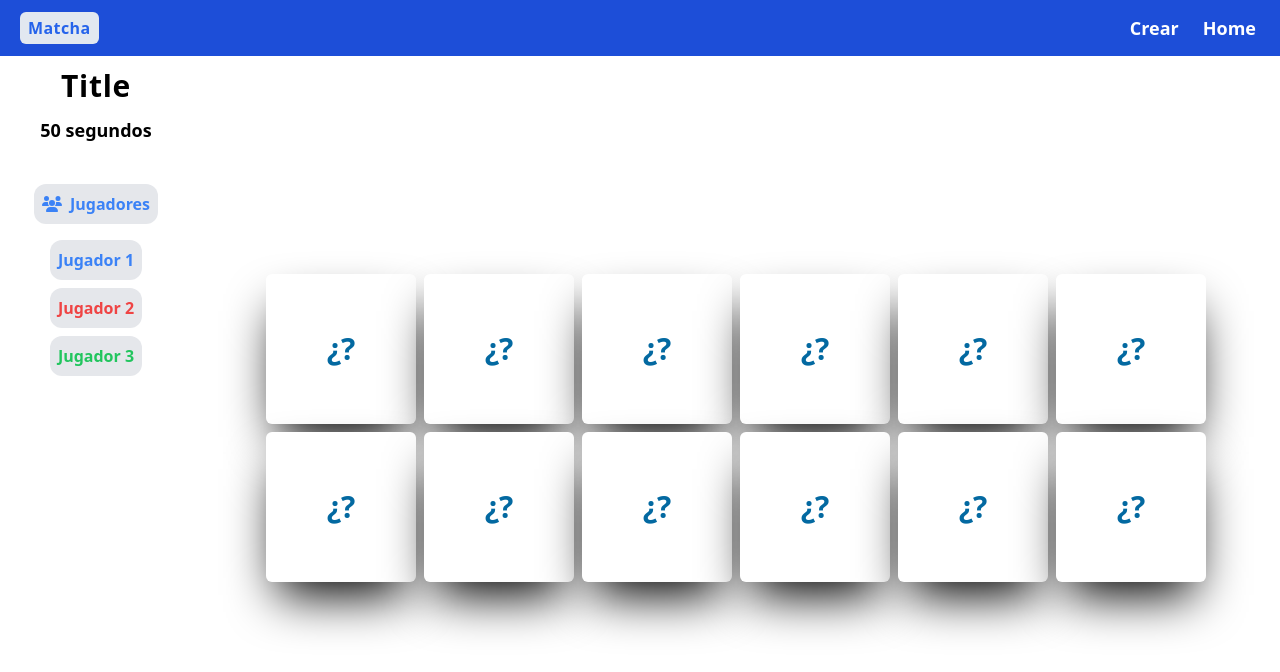
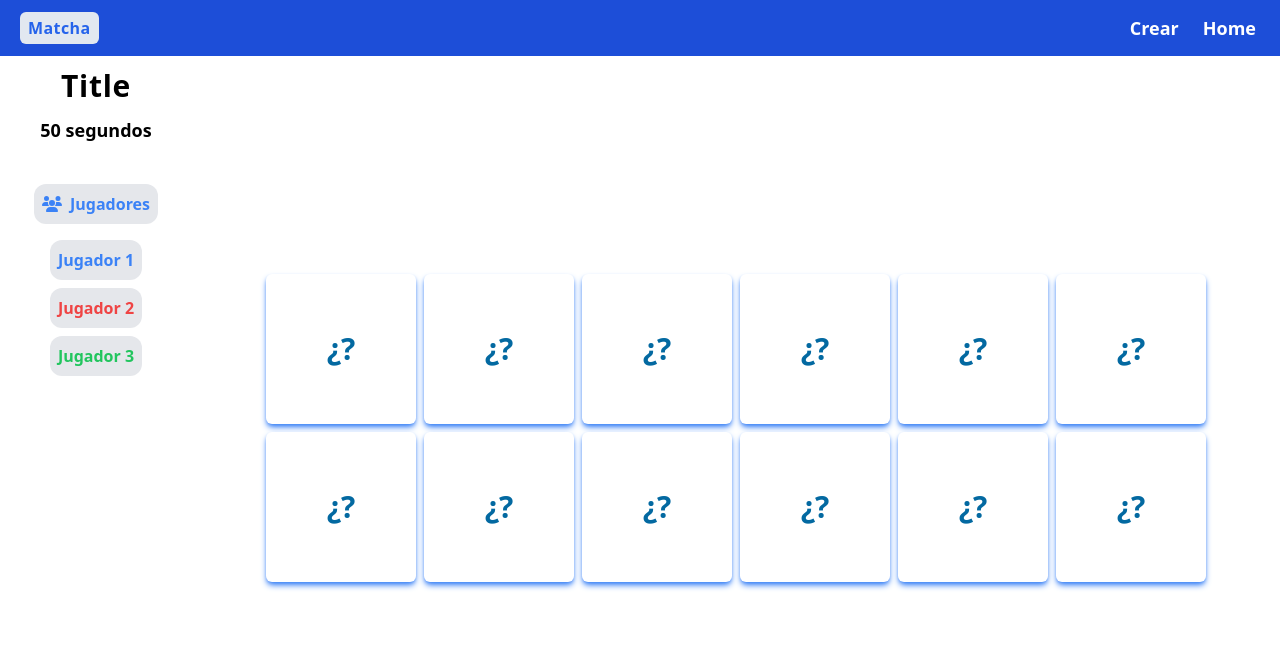
Before and after one commit to LuisArielRetanaHernadez/Memorama, a React (Vite) app: page /game/1 in a window 1280 px wide. Shown: the top 672 px of the page. Built offline with nearby package versions, Linux system fonts and the light colour scheme.

Commit message:
cambiando el tamaño de la sombra de la carta a shadow-md y cambiando el color de sombra a shadow-blue-500

```diff
--- a/src/components/Card/Card.jsx
+++ b/src/components/Card/Card.jsx
@@ -41,12 +41,12 @@ const Card = ({content, refPair, selectedCards, setSelectedCards, matchedCards})
     onClick={weTurned}
      className={`rounded-md relative ${turned ? 'card-flip' : ''} ${blockCard ? 'cursor-pointer' : 'cursort-not-allwed'}`}
      >
-      <div className="w-full h-full rounded-md shadow-2xl shadow-black bg-white  flex justify-center items-center absolute backface-hidden rotate-x-180 ease-in back">
+      <div className="w-full h-full rounded-md shadow-md shadow-blue-500 bg-white  flex justify-center items-center absolute backface-hidden rotate-x-180 ease-in back">
         <p className="font-semibold text-lg text-sky-700">
           {turned ? content : ''}
         </p>
       </div>
-      <div className="w-full h-full rounded-md shadow-2xl shadow-black bg-white  flex justify-center items-center absolute backface-hidden rotate-y-0 ease-in front">
+      <div className="w-full h-full rounded-md shadow-md shadow-blue-500 bg-white  flex justify-center items-center absolute backface-hidden rotate-y-0 ease-in front">
         <div>
           <span className="text-3xl text-sky-700 font-semibold">
             ¿?
```
